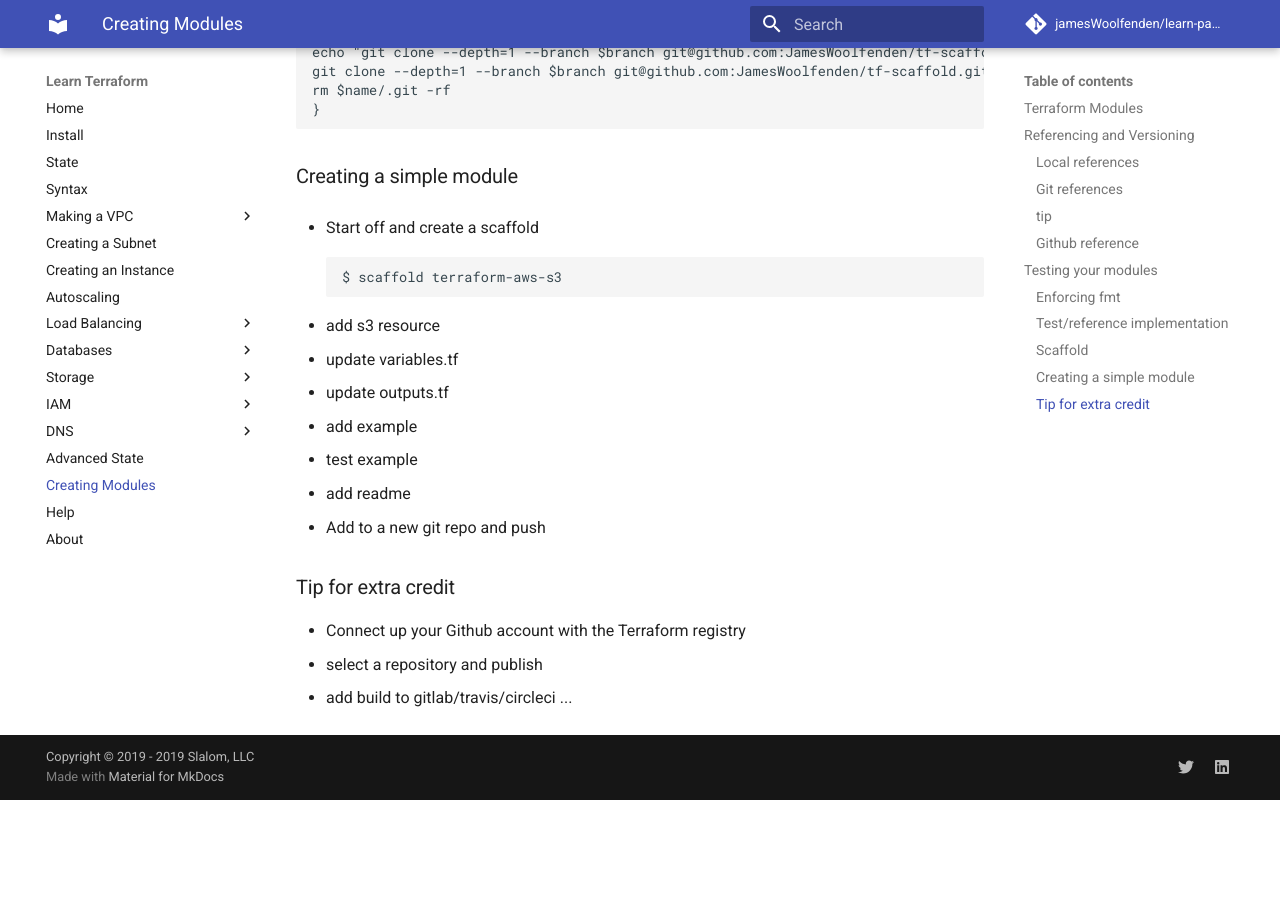
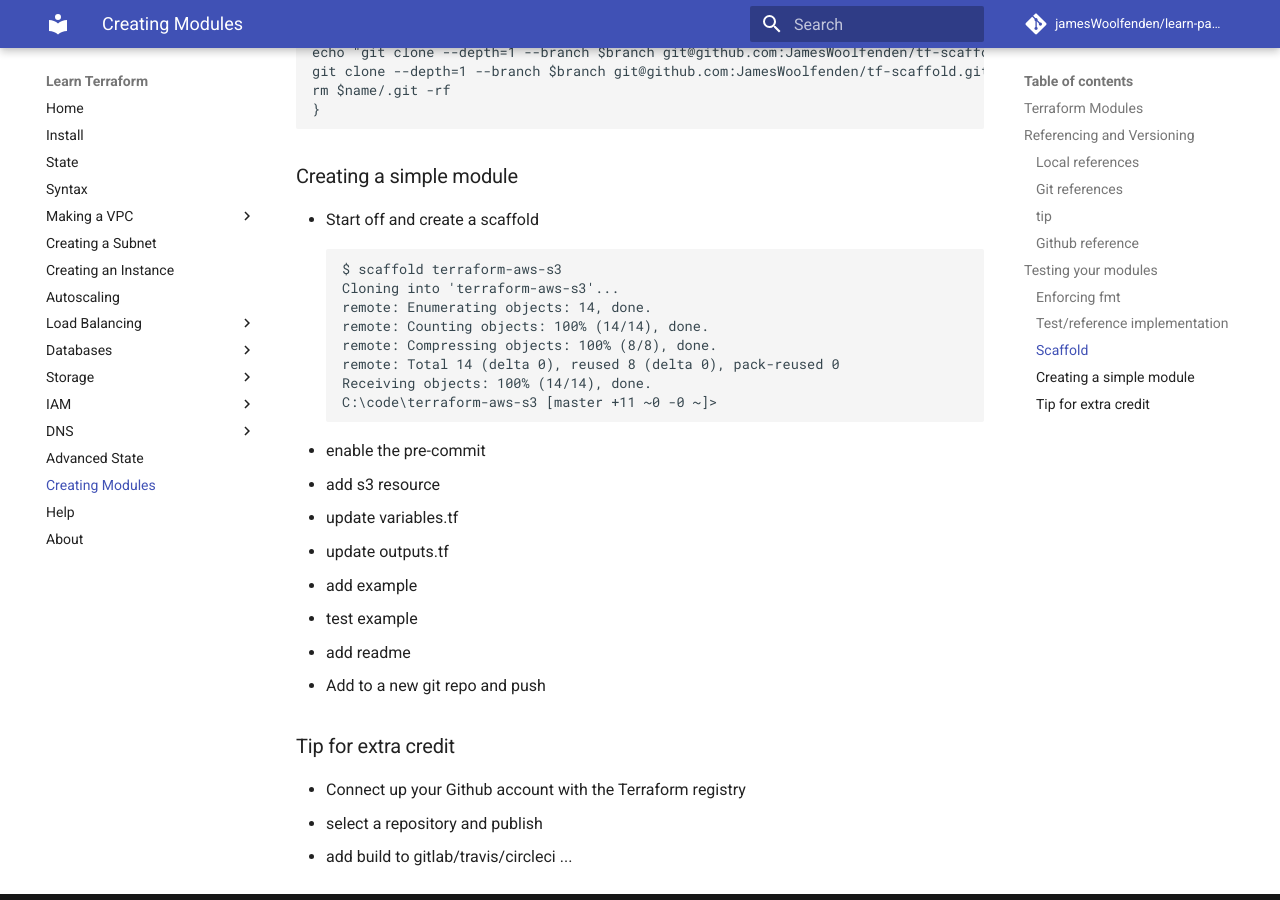
Before and after one commit to JamesWoolfenden/learn-terraform, an MkDocs documentation site: the page built from docs/module.md, in a window 1280 px wide and 900 px high, scrolled down 4480 px. Built offline with MkDocs 1.6.1 and Material for MkDocs 9.7.7, drawn with Linux system fonts in a browser that asks for light colours; comment, search, counter and statistics services are not loaded; before the commit the page ends 5280 px from its top, so only the background shows below that.

Commit message:
Update module.md

````diff
--- a/docs/module.md
+++ b/docs/module.md
@@ -209,8 +209,15 @@
 - Start off and create a scaffold
 ```
 $ scaffold terraform-aws-s3
+Cloning into 'terraform-aws-s3'...
+remote: Enumerating objects: 14, done.
+remote: Counting objects: 100% (14/14), done.
+remote: Compressing objects: 100% (8/8), done.
+remote: Total 14 (delta 0), reused 8 (delta 0), pack-reused 0
+Receiving objects: 100% (14/14), done.
+C:\code\terraform-aws-s3 [master +11 ~0 -0 ~]>
 ```
-
+- enable the pre-commit
 - add s3 resource
 - update variables.tf
 - update outputs.tf
````
